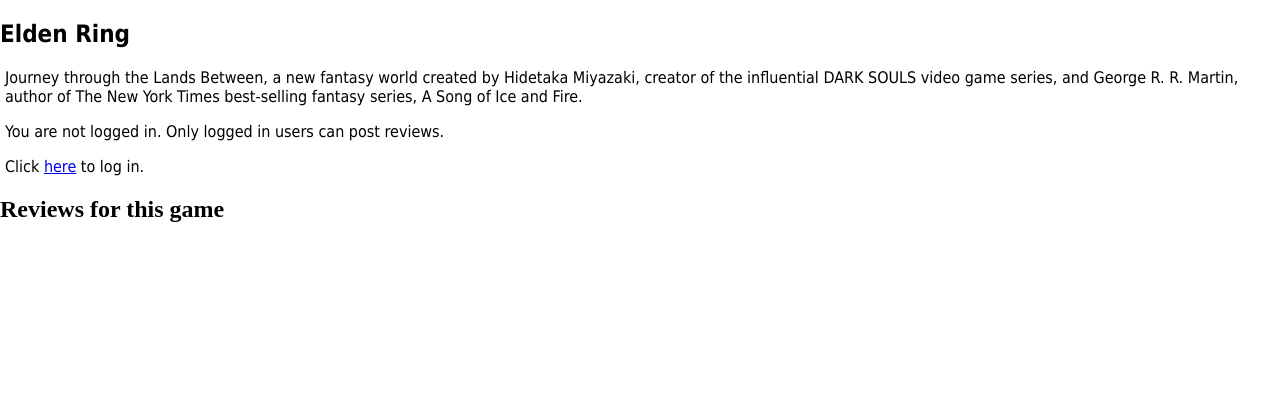
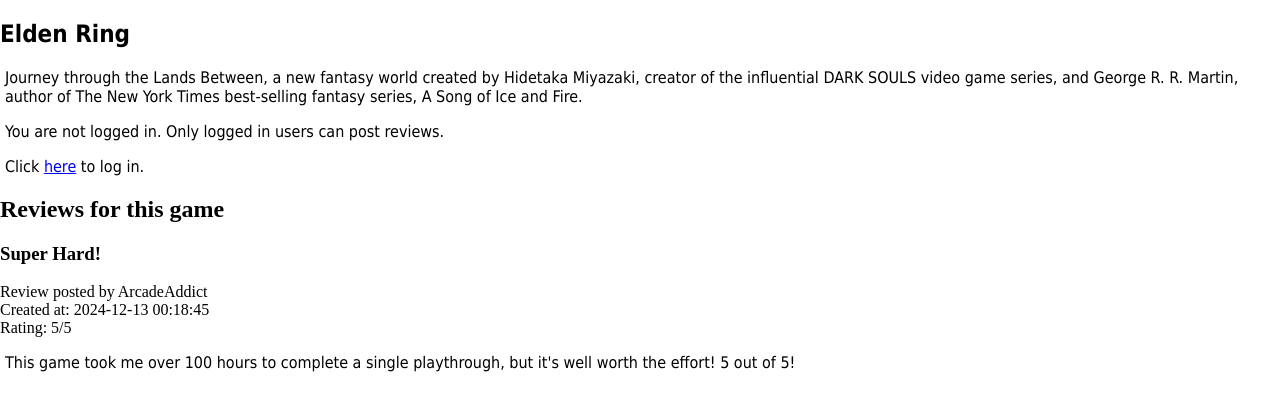
Before and after one commit to kholliday03/AT1_GameReviewPWA, a Flask app: page /game/3 in a window 1280 px wide. Shown: the part 266-677 px from the top of the page. Run offline with Flask 3, Linux system fonts and the light colour scheme; data comes from the database, SQL or seed files in the repository.

Commit message:
Commit XXI - Modified review (game.html) pages

```diff
--- a/app.py
+++ b/app.py
@@ -99,7 +99,7 @@
 def game(id):
     db = get_db()
     gamePostData = db.execute(f"SELECT * FROM games WHERE id = ?", (id,)).fetchone()
-    postData = db.execute(f"SELECT posts.*, games.* FROM games JOIN posts ON games.id=posts.game_id WHERE games.id = ?", (id,)).fetchall()
+    postData = db.execute(f"SELECT posts.*, games.*, accounts.* FROM posts JOIN accounts ON posts.user_id=accounts.id JOIN games ON posts.game_id=games.id WHERE games.id = ?", (id,)).fetchall()
     return render_template("game.html", game=gamePostData, posts=postData)
 
 @app.route("/add_entry", methods=["POST"])
@@ -111,11 +111,11 @@
         request.form["title"],
         request.form["description"],
         request.form["rating"],
-        datetime.now().timestamp()
+        datetime.now().strftime("%Y-%m-%d %H:%M:%S")
     ))
     db.commit()
 
     flash("Review created.")
-    return redirect(url_for("game", id=id))
+    return redirect(url_for("game", id=request.form["game_id"]))
 
 app.run(debug=True, port=5000)
--- a/database/queries.sql
+++ b/database/queries.sql
@@ -75,5 +75,3 @@
 --     "/static/coverimages/block-blast.jpg",
 --     "Block Blast is a free and popular block puzzle game that is your best choice when you want to pass the casual time and challenge your brain. The goal of this block puzzle game is easy yet fun: match and clear as many colored blocks as possible on the board."
 --     );
-
-SELECT posts.*, games.* FROM games JOIN posts ON games.id=posts.game_id WHERE games.id = 1;
--- a/templates/game.html
+++ b/templates/game.html
@@ -65,7 +65,11 @@
     {% for post in posts %}
         <div>
             <h3>{{ post.title }}</h3>
-            <span class="timestamp">Created at: {{ post.created_at }}</span>
+            <span class="review_header">
+                Review posted by {{ post.username }}<br>
+                Created at: {{ post.created_at }}<br>
+                Rating: {{ post.rating }}/5
+            </span>
             <p>{{ post.description }}</p>
         </div>
     {% endfor %}
```
Also changed, not shown: database/database.db.
